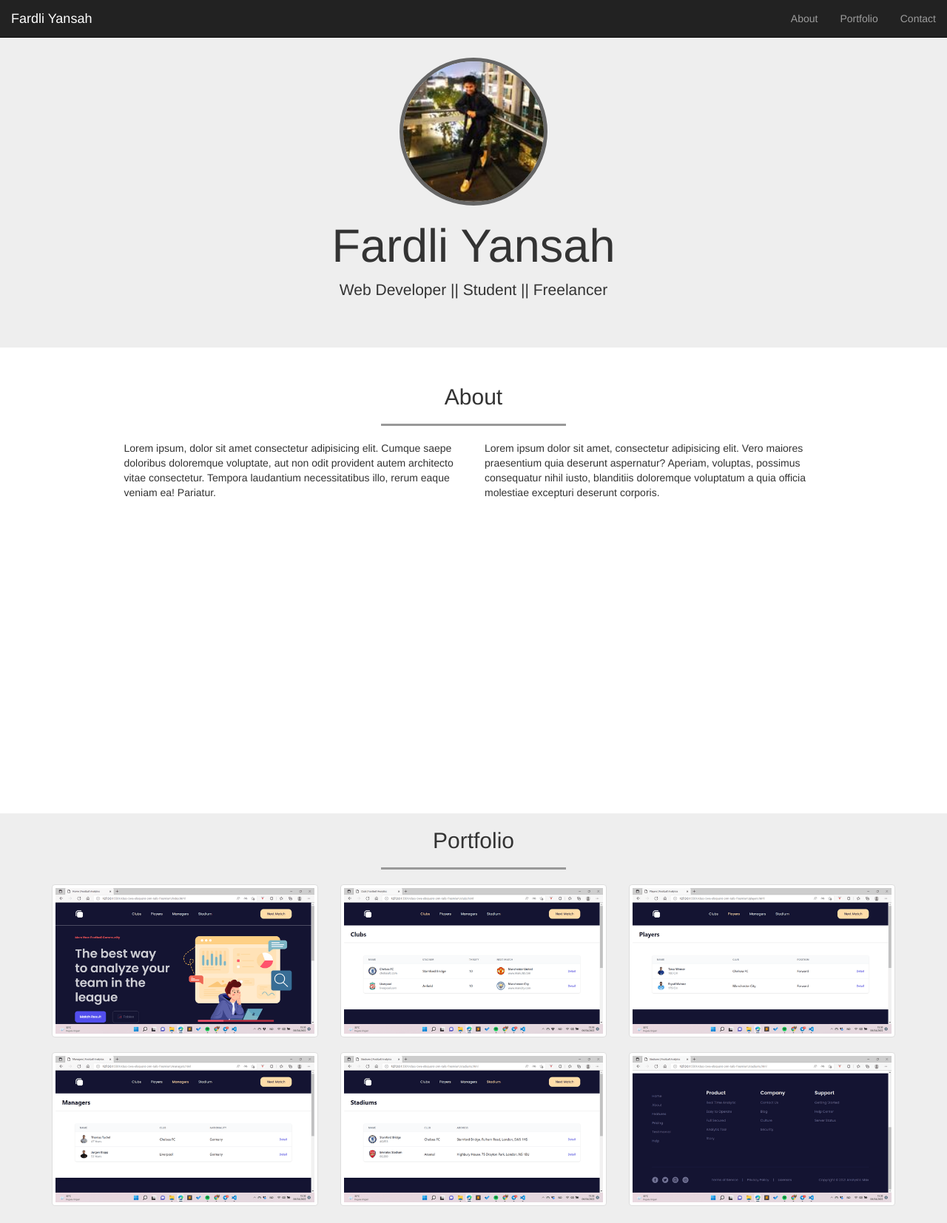
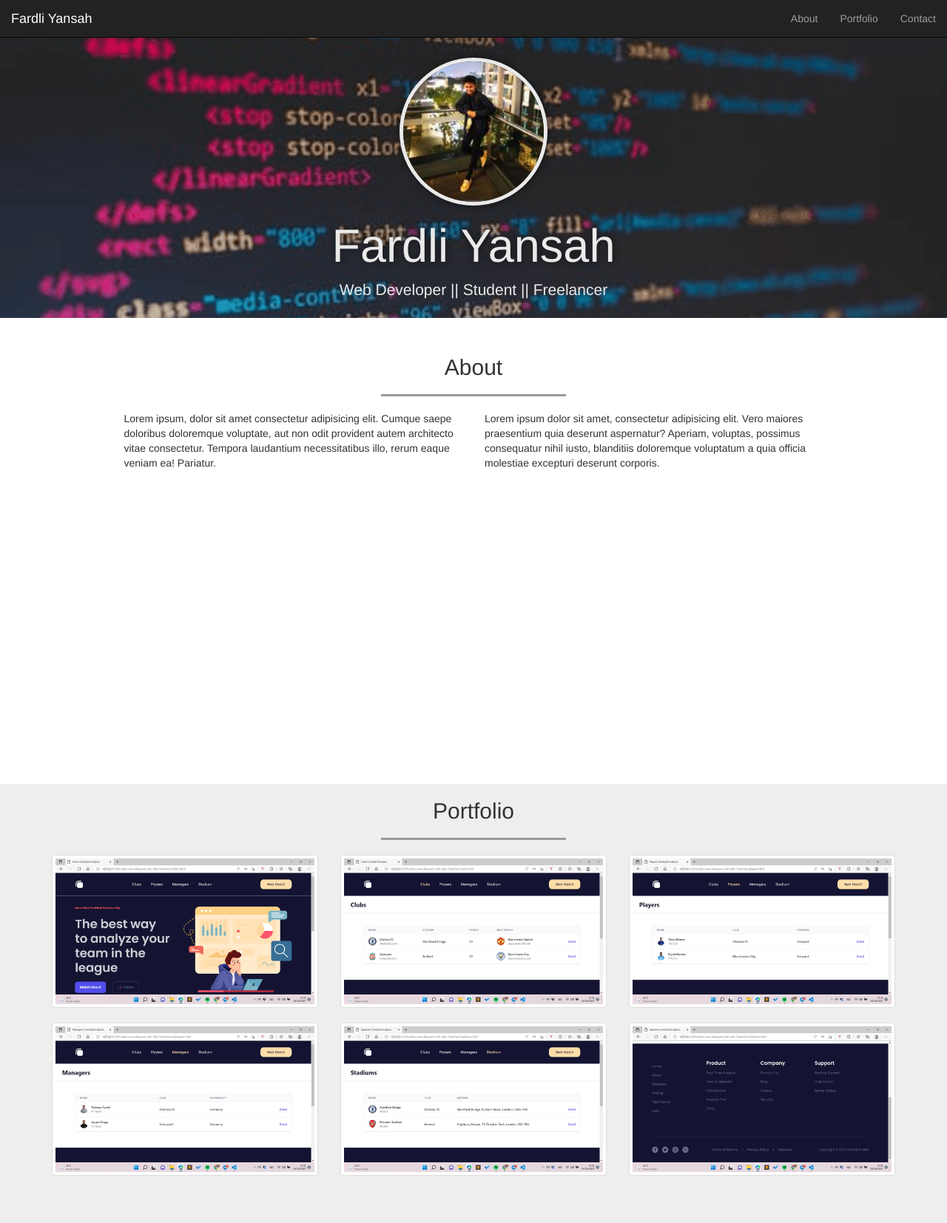
Before and after one commit to Fadlyyyy/Bootstrap77, a plain HTML site: page portfolio/index.html in a window 1280 px wide. Shown: the top 1654 px of the page at 74% size. Drawn offline with nearby package versions, Linux system fonts and the light colour scheme.

Commit message:
parralax effect

```diff
--- a/portfolio/css/style.css
+++ b/portfolio/css/style.css
@@ -7,10 +7,24 @@ body {
     margin-top: 30px;
 }
 
+.jumbotron {
+    height: 400px;
+    background-image: url("../img/background.png");
+    background-attachment: fixed;
+    background-size: cover;
+    background-position: 0 - 100px;
+    color: #eaeaea;
+    overflow: hidden;
+}
+
+.jumbotron h1, jumbotron p {
+    text-shadow: 1px 1px 10px rgba(0, 0, 0, 0.5);
+}
 
 .jumbotron img {
     width: 200px;
-    border: 5px solid #666;
+    border: 5px solid #eaeaea;
+    box-shadow:  1px 1px 10px rgba(0, 0, 0, 0.5);
 }
 
 hr {
@@ -22,9 +36,39 @@ section {
     min-height: 600px;
 }
 
+.pKiri, .pKanan {
+    opacity: 0;
+    transform: translate(-50px,0) rotate(15deg);
+    transition: 1s;
+}
+/* ini kan buat di hilangkan isi dari about kan? Lalu di isi nanti rotate 15deg ketika setelahnya di masukkan code .pMuncul */
+
+.pKanan {
+    transform: translate(50px, 0) rotate(-15deg);
+}
+
+   /* Ini dibuat agar si about yg sebelah kanan bisa rotate nya pas dengan yg about kiri, ok saya paham */
+
+.pKiri.pMuncul, .pKanan.pMuncul {
+    opacity: 1;
+    transform: translate(0,0);
+}
+
+/* Ini kan untuk muncullin yg sebelumnya opacity 0, lalu muncul disini dan pakai translate 0,0 jadi kembali lg.  */
 
 .portfolio {
     background-color: #eee;
+}
+
+.portfolio .thumbnail{
+    opacity: 0 ;
+    transform: translate(0, -40px);
+    transition: .5s;
+}
+
+.portfolio .thumbnail.muncul{
+    opacity: 1 ;
+    transform: translate(0,0);
 }
 
 
--- a/portfolio/index.html
+++ b/portfolio/index.html
@@ -69,10 +69,10 @@
             </div>
             <div class="row">
                 <div class="col-sm-5 col-sm-offset-1">
-                    <p>Lorem ipsum, dolor sit amet consectetur adipisicing elit. Cumque saepe doloribus doloremque voluptate, aut non odit provident autem architecto vitae consectetur. Tempora laudantium necessitatibus illo, rerum eaque veniam ea! Pariatur.</p>
+                    <p class="pKiri">Lorem ipsum, dolor sit amet consectetur adipisicing elit. Cumque saepe doloribus doloremque voluptate, aut non odit provident autem architecto vitae consectetur. Tempora laudantium necessitatibus illo, rerum eaque veniam ea! Pariatur.</p>
                 </div>
                 <div class="col-sm-5">
-                    <p>Lorem ipsum dolor sit amet, consectetur adipisicing elit. Vero maiores praesentium quia deserunt aspernatur? Aperiam, voluptas, possimus consequatur nihil iusto, blanditiis doloremque voluptatum a quia officia molestiae excepturi deserunt corporis.</p>
+                    <p class="pKanan">Lorem ipsum dolor sit amet, consectetur adipisicing elit. Vero maiores praesentium quia deserunt aspernatur? Aperiam, voluptas, possimus consequatur nihil iusto, blanditiis doloremque voluptatum a quia officia molestiae excepturi deserunt corporis.</p>
                 </div>
             </div>
         </div>
--- a/portfolio/js/script.js
+++ b/portfolio/js/script.js
@@ -1,11 +1,52 @@
+// event pada saat link di klik
+
 $('.page-scroll').on('click', function(e) {
 
+
+    // ambil isi href
     var tujuan = $(this).attr('href');
+    // tangkap elemen ybs
     var elemenTujuan = $(tujuan);
 
+    // pindahkan scroll
     $('html,body').animate({
         scrollTop: elemenTujuan.offset().top - 50
     }, 500, 'swing');
 
     e.preventDefault();
     });
+
+// parrallax
+// about
+$(window).on('load', function() {
+    $('.pKiri').addClass('pMuncul');
+    $('.pKanan').addClass('pMuncul');
+});
+
+$(window).scroll(function() {
+    var wScroll = $(this).scrollTop();
+
+
+    //jumbotron
+    $('.jumbotron img').css({
+        'transform' : 'translate(0px, '+ wScroll/4 +'%)'
+    });
+
+    $('.jumbotron h1').css({
+        'transform' : 'translate(0px, '+ wScroll/2 +'%)'
+    });
+
+    $('.jumbotron p').css({
+        'transform' : 'translate(0px, '+ wScroll/1.2 +'%)'
+    });
+
+   //portfolio
+ if (wScroll > $('.portfolio').offset().top - 250) {
+
+    $('.portfolio .thumbnail').each(function(i) {
+        setTimeout(function() {
+            $('.portfolio .thumbnail').eq(i).addClass('muncul');
+        }, 300 * (i+1));
+    });
+ }
+    });
```
Also changed, not shown: portfolio/img/background.png (added).
